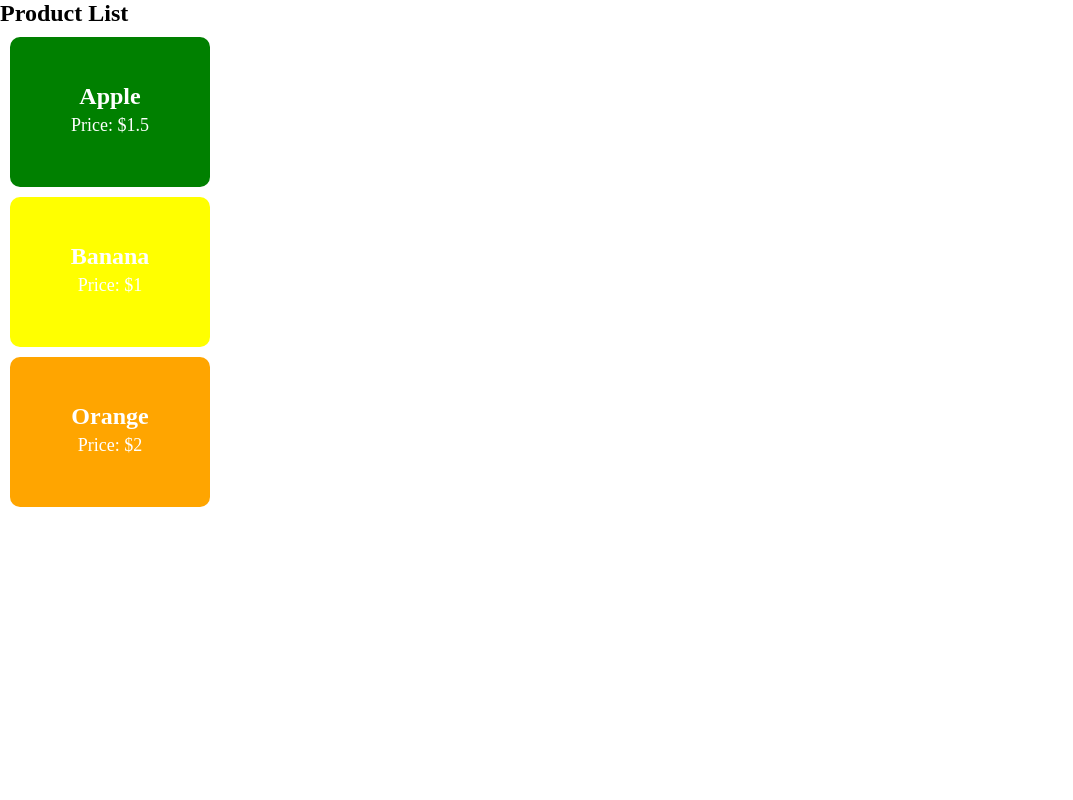
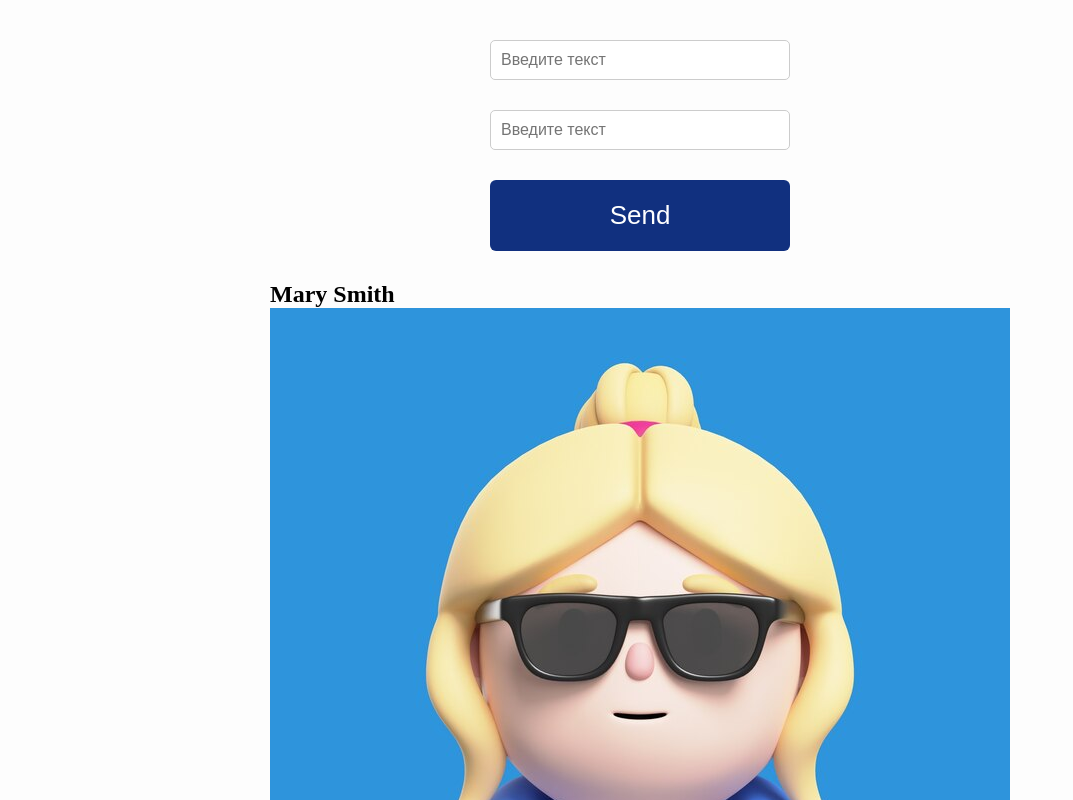
Before and after one commit to KaterynaBanasiak/55_react_ts, a React (Vite) app: page / in a window 1280 px wide. Shown: the top 800 px of the page, without its empty margins (0-1073 px from the left). Built offline with nearby package versions, Linux system fonts and the light colour scheme.

Commit message:
Внесены новые данные урока Lesson08

```diff
--- a/src/App.tsx
+++ b/src/App.tsx
@@ -3,11 +3,14 @@
 // при импорте по умолчанию можно использовать другое названия для компонента
 // import Task6 from './lessons/Lesson06/Lesson06';
 // import Lesson06 from './lessons/Lesson06/Lesson06';
-import Homework07 from "./homeworks/Homework07"
-//import Lesson07 from "./lessons/Lesson07/Lesson07"
+// import Lesson07 from "./lessons/Lesson07/Lesson07"
+import Lesson08 from "./lessons/Lesson08/Lesson08"
+
 
 //Homeworks imports
 // import Homework06 from "./homeworks/Homework06/Homework06"
+// import Homework07 from "./homeworks/Homework07/Homework07"
+
 
 function App() {
 
@@ -17,7 +20,8 @@
       {/* <Lesson06 /> */}
       {/* <Homework06 /> */}
       {/* <Lesson07 /> */}
-      <Homework07 />
+      {/* <Homework07/> */}
+      <Lesson08/>
     </>
   )
 }
--- /dev/null
+++ b/src/components/EmployeeCard/EmployeeCard.tsx
@@ -0,0 +1,18 @@
+import { EmployeeCardProps } from "./types"
+import './styles.css'
+
+function EmployeeCard({ name, position, department, img, children }: EmployeeCardProps) {
+  return (
+    <div className="employee-card-container">
+      <h2>{name}</h2>
+      <img src={img}/>
+      <div>{position}</div>
+      <div>{department}</div>
+      {/* children - специальный prop, с помощью которого можно передавать в компонент
+      элементы JSX */}
+      {children}
+    </div>
+  )
+}
+
+export default EmployeeCard
--- /dev/null
+++ b/src/components/EmployeeCard/styles.css
@@ -0,0 +1,9 @@
+.homework07-container {
+    display: flex;
+    flex-direction: column;
+    align-items: center;
+    gap: 30px;
+    flex: 1;
+    padding: 40px;
+    background-color: aliceblue;
+  }
--- /dev/null
+++ b/src/components/EmployeeCard/types.ts
@@ -0,0 +1,9 @@
+import { ReactNode } from "react";
+
+export interface EmployeeCardProps {
+  name: string,
+  position: string,
+  department: string,
+  img?: string,
+  children: ReactNode
+}
--- /dev/null
+++ b/src/components/Input/types.ts
@@ -0,0 +1,11 @@
+import { ChangeEvent } from "react";
+
+export interface InputProps {
+  placeholder?: string,
+  name: string,
+  value?: string,
+  type?: 'text' | 'email' | 'number' | 'password' | 'tel',
+  onChange?: (event: ChangeEvent<HTMLInputElement>) => void,
+  label?: string,
+  id?: string
+}
--- a/src/components/Product/Product.tsx
+++ b/src/components/Product/Product.tsx
@@ -1,5 +1,5 @@
 import "./Product.css";
-import { ProductProps } from "./types"; // Импорт интерфейса из отдельного файла
+import { ProductProps } from "./types";
 
 function Product({ name, price }: ProductProps) {
   let backgroundColor;
--- /dev/null
+++ b/src/lessons/Lesson08/Lesson08.tsx
@@ -0,0 +1,61 @@
+import { ChangeEvent, useState } from 'react';
+
+import './styles.css'
+import EmployeeCard from '../../components/EmployeeCard/EmployeeCard';
+// все картинки в проекте уже экспортированы по умолчанию, чтобы добавить картинку
+// в компонент нужно её просто импортировать(по умолчанию) и придумать псевдоним
+import AvatarImg from '../../assets/avatar.jpg';
+import Button from '../../components/Button/Button';
+import Input from '../../components/Input/Input';
+
+function Lesson08() {
+  //Неконтролируемый элемент(компонент) - элемент, который контролируется браузером
+  //Контролируемый элемент(компонент) - элемент, который контролируется c помощью React
+
+  // 1 шаг контроля - создание state, в котором будет храниться значение поля
+  const [message, setMessage] = useState<string>('');
+  const [showMessage, setShowMessage] = useState<boolean>(false)
+
+  // 2 шаг контроля - создание функции, которая будет изменять значение в state, при
+  // изменении значения в поле
+  const onChangeMessage = (event: ChangeEvent<HTMLInputElement>) => {
+    console.log(event);
+
+    setMessage(event.target.value)
+  }
+
+  const showMesageHandler = () => {
+    setShowMessage(!showMessage)
+  }
+
+  return (
+    <div className="lesson08-container">
+      <Input name='example' />
+      <Input
+        name='message'
+        label='Message'
+        id='message_id'
+        placeholder='Enter your message'
+        value={message}
+        onChange={onChangeMessage}
+      />
+      <Button name='Show message' onClick={showMesageHandler} />
+      {/* {showMessage ? <div>{message}</div> : null} */}
+      {showMessage && <div>{message}</div>}
+      {/* Если в компоненте используется prop children, то в таком случае
+      компонент вызывается с использованием открывающего и закрывающего элемента,
+      а между ними добавляются те JSX элементы, которые мы хотим подставить вместо children */}
+      <EmployeeCard
+        name='Mary Smith'
+        position='Software Engineer'
+        department='IT'
+        img={AvatarImg}
+      >
+        <h3>The best employee</h3>
+        <Button name='Show personal page' />
+      </EmployeeCard>
+    </div>
+  )
+}
+
+export default Lesson08;
--- /dev/null
+++ b/src/lessons/Lesson08/styles.css
@@ -0,0 +1,10 @@
+.lesson08-container {
+    display: flex;
+    flex-direction: column;
+    align-items: center;
+    justify-content: center;
+    gap: 30px;
+    flex: 1;
+    padding: 40px;
+    background-color: rgb(253, 253, 253);
+  }
```
Also changed, not shown: src/assets/avatar.jpg (added).
